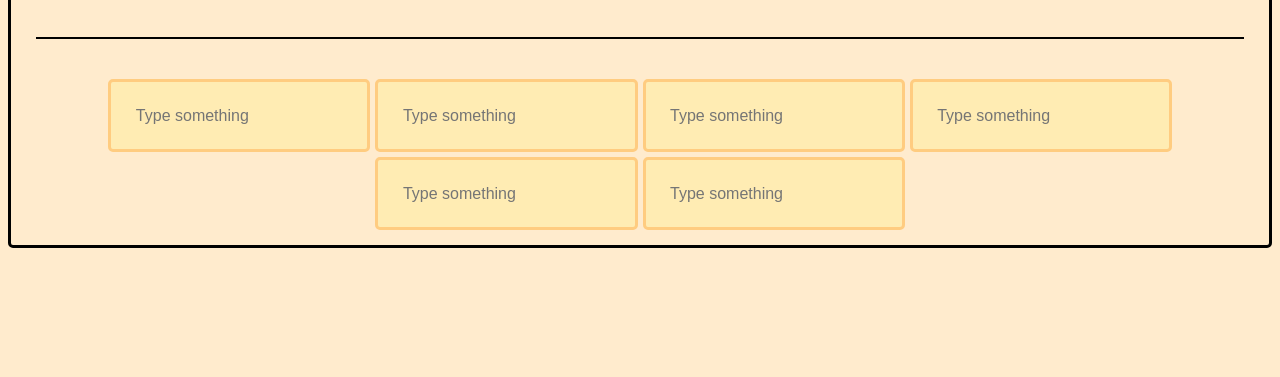
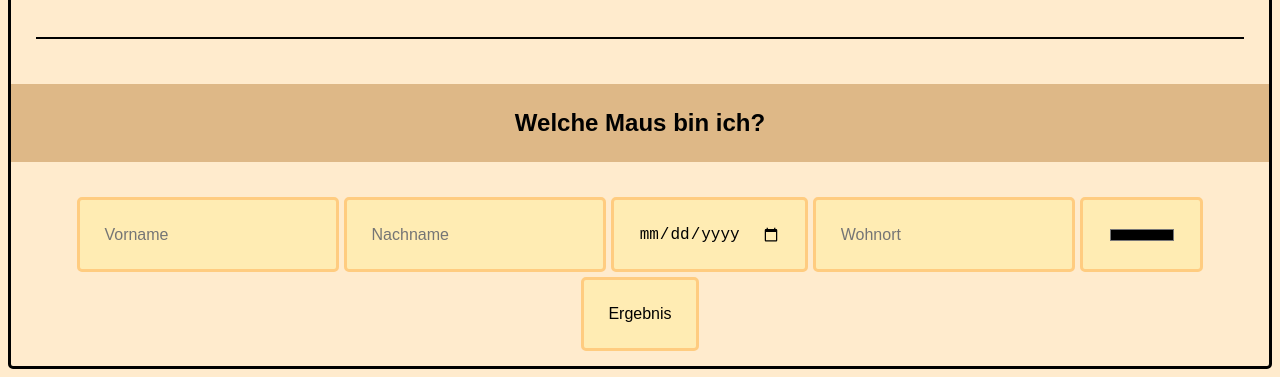
Before and after one commit to Bytecm/SoSe22-Web-A1, a plain HTML site: page index.html in a window 1280 px wide. Shown: the part 595-972 px from the top of the page. Before the commit the page ends 851 px from the top, so only its background shows below. Drawn offline with Linux system fonts and the light colour scheme.

Commit message:
added test to new layout

```diff
--- a/index.html
+++ b/index.html
@@ -34,13 +34,16 @@
     </div>
     <div id="line">
     </div>
+    <h2>Welche Maus bin ich?</h2>
     <div class="flex-container">
-        <input type="text" class="text-input" placeholder="Type something">
-        <input type="text" class="text-input" placeholder="Type something">
-        <input type="text" class="text-input" placeholder="Type something">
-        <input type="text" class="text-input" placeholder="Type something">
-        <input type="text" class="text-input" placeholder="Type something">
-        <input type="text" class="text-input" placeholder="Type something">
+        <input type="text" class="text-input" placeholder="Vorname">
+        <input type="text" class="text-input" placeholder="Nachname">
+        <input type="date" class="date-input" placeholder="Geburtstag">
+        <input type="text" class="text-input" placeholder="Wohnort">
+        <input type="color" class="color-input" placeholder="Lieblingsfarbe">
+        <button id="submitTest" onclick="mouseTest()"> Ergebnis </button>
+    </div>
+    <div id="result">
     </div>
 </div>
 </body>
--- a/src/style.css
+++ b/src/style.css
@@ -3,7 +3,7 @@ body {
     background: blanchedalmond;
 }
 
-h1 {
+h1, h2, h3 {
     text-align: center;
     background-color: burlywood;
     padding: 2%;
@@ -53,8 +53,48 @@ h1 {
     width: inherit;
 }
 
+.date-input {
+    font-size: 2vh;
+    background: #ffecb3;
+    border: 3px solid #ffcc80;
+    border-radius: 5px;
+    padding: 2%;
+    height: inherit;
+    width: inherit;
+}
+
+.color-input {
+    font-size: 2vh;
+    background: #ffecb3;
+    border: 3px solid #ffcc80;
+    border-radius: 5px;
+    padding: 2%;
+    height: inherit;
+    width: 10%;
+}
+
 #line {
     background: black;
     height: 0.2vh;
     margin: 2%
 }
+
+#submitTest {
+    font-size: 2vh;
+    background: #ffecb3;
+    border: 3px solid #ffcc80;
+    border-radius: 5px;
+    padding: 2%;
+    height: inherit;
+    width: inherit;
+}
+
+#submitTest:hover {
+    font-size: 2vh;
+    background: #ffcc80;
+    border: 3px solid #000000;
+    border-radius: 5px;
+    padding: 2%;
+    height: inherit;
+    width: inherit;
+}
```
